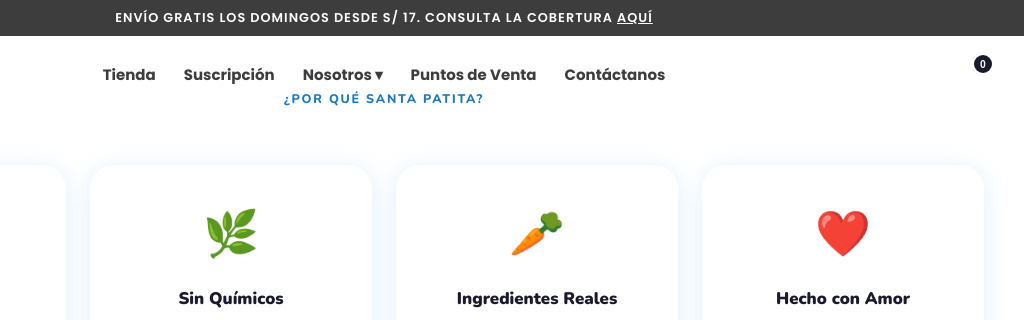
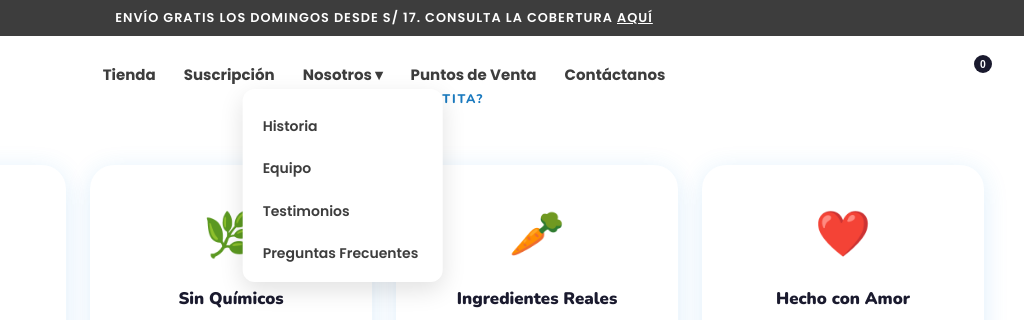
Before and after one commit to Vaquito21/santapatita, a plain HTML site: page index.html in a window 1280 px wide. Both pictures are taken after a click on the link "Nosotros ▾". Shown: the part 1979-2299 px from the top of the page, 256-1280 px from the left. Drawn offline with nearby package versions, Linux system fonts and the light colour scheme.

Commit message:
Dropdown via JS click toggle instead of CSS hover

```diff
--- a/index.html
+++ b/index.html
@@ -34,8 +34,8 @@
       <li><a href="#productos">Tienda</a></li>
       <li><a href="#suscripcion">Suscripción</a></li>
       <li class="nav__dropdown">
-        <a href="#beneficios">Nosotros ▾</a>
-        <ul class="nav__dropdown-menu">
+        <a href="#beneficios" id="nosotrosBtn">Nosotros ▾</a>
+        <ul class="nav__dropdown-menu" id="nosotrosMenu">
           <li><a href="#historia">Historia</a></li>
           <li><a href="#equipo">Equipo</a></li>
           <li><a href="#testimonios">Testimonios</a></li>
@@ -603,5 +603,18 @@
 const io = new IntersectionObserver(entries => entries.forEach(e => { if(e.isIntersecting) e.target.classList.add('visible'); }), {threshold:.1});
 document.querySelectorAll('.benefit-card,.store-card,.delivery-box,.flavor-card,.size-card').forEach(el => io.observe(el));
 </script>
+<script>
+const nosotrosBtn = document.getElementById('nosotrosBtn');
+const nosotrosMenu = document.getElementById('nosotrosMenu');
+nosotrosBtn.addEventListener('click', function(e) {
+  e.preventDefault();
+  nosotrosMenu.classList.toggle('open');
+});
+document.addEventListener('click', function(e) {
+  if (!e.target.closest('.nav__dropdown')) {
+    nosotrosMenu.classList.remove('open');
+  }
+});
+</script>
 </body>
 </html>
--- a/style.css
+++ b/style.css
@@ -145,7 +145,7 @@
   white-space: nowrap;
 }
 .nav__dropdown-menu li a:hover { background: var(--sky-l); color: var(--sky-d) !important; }
-.nav__dropdown:hover .nav__dropdown-menu { display: block; }
+.nav__dropdown-menu.open { display: block; }
 .nav__burger { display: none; flex-direction: column; gap: 5px; background: none; border: none; cursor: pointer; margin-left: auto; }
 .nav__burger span { display: block; width: 24px; height: 2.5px; background: white; border-radius: 2px; transition: var(--t); }
 .nav__icons { display: flex; align-items: center; gap: 16px; margin-left: auto; }
```
